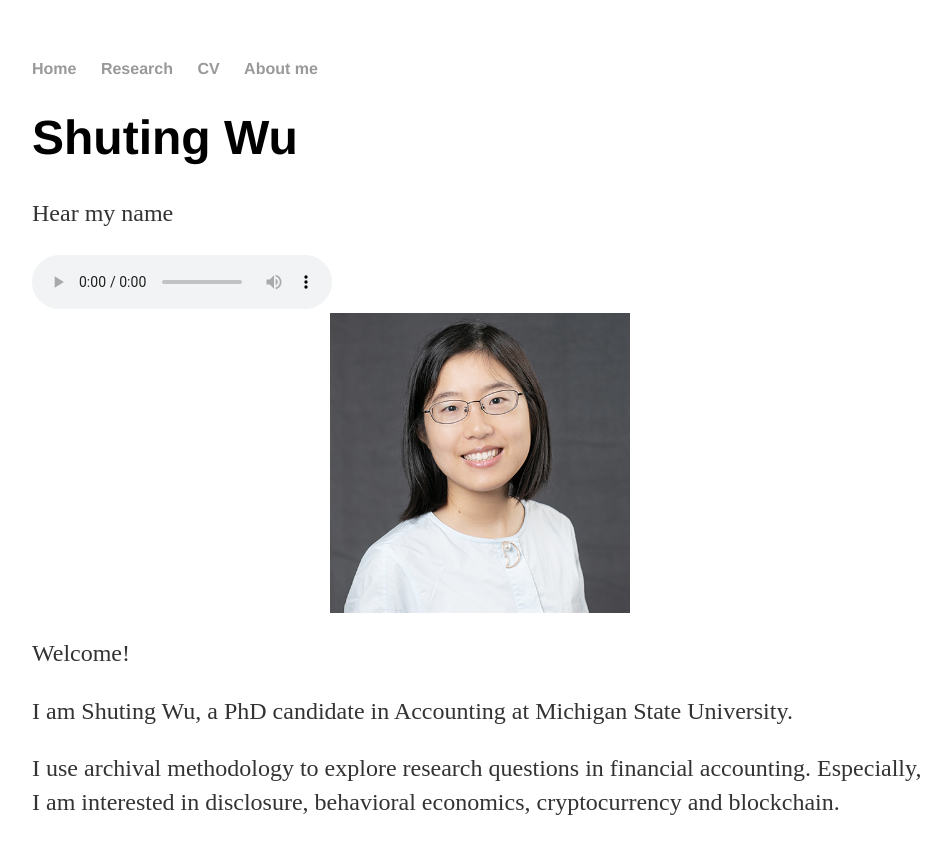
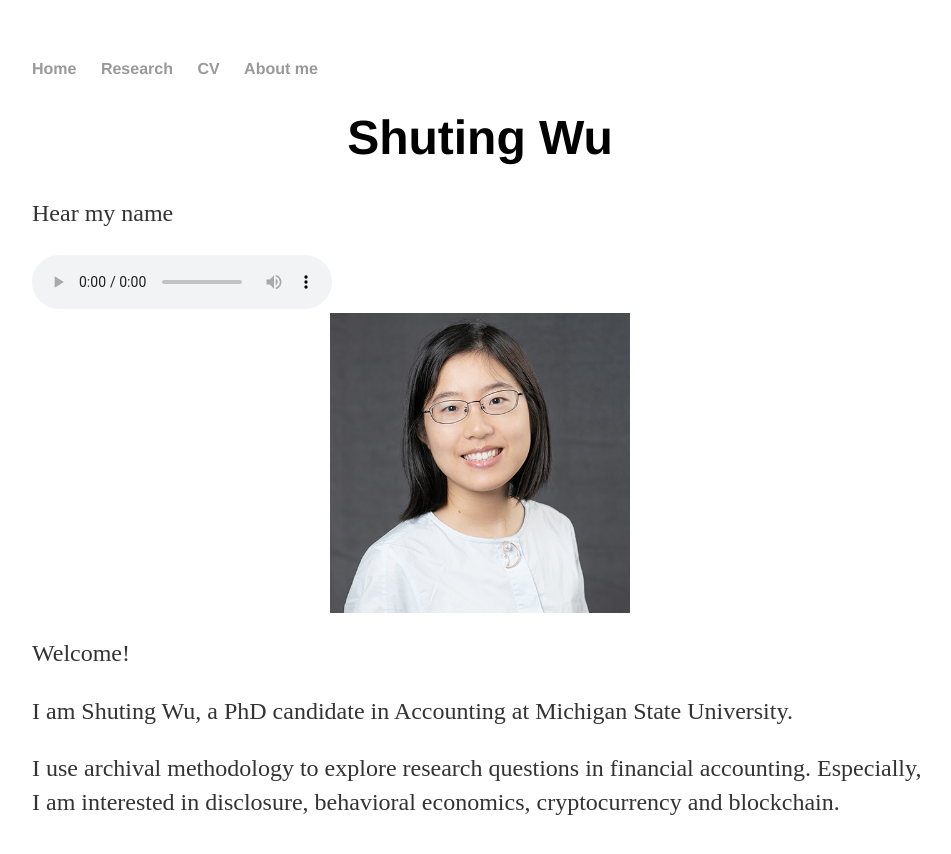
Before and after one commit to shu-ting-wu/shu-ting-wu.github.io, a Jekyll site: the page built from index.html, in a window 1280 px wide. Shown: the top 854 px of the page, without its empty margins (160-1111 px from the left). Built offline with Jekyll 4.4.1, drawn with Linux system fonts in a browser that asks for light colours.

Commit message:
Update index.html

```diff
--- a/index.html
+++ b/index.html
@@ -3,7 +3,7 @@ layout: default
 title: Shuting Wu
 ---
 <div class="blurb">
-	<h1>Shuting Wu</h1>
+	<h1 style="text-align:center">Shuting Wu</h1>
 	<p>Hear my name</p>
 	<audio controls="controls" autoplay="autoplay">
 		<source src="https://shu-ting-wu.github.io/assets/audio/name.m4a"/>
```
